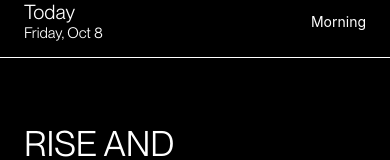
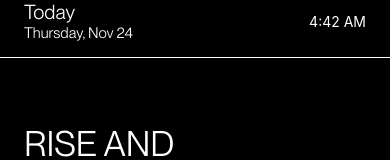
Before and after one commit to MyoThuKha/ToDo-app, a React Native app: screen /home in a window 390 px wide. Shown: the top 160 px of the page. Built offline with nearby package versions, Linux system fonts and the light colour scheme.

Commit message:
added time

```diff
--- a/package.json
+++ b/package.json
@@ -3,7 +3,7 @@
   "version": "1.0.0",
   "main": "node_modules/expo/AppEntry.js",
   "scripts": {
-    "start": "expo start --tunnel",
+    "start": "npx expo start --tunnel",
     "android": "expo start --android",
     "ios": "expo start --ios",
     "web": "expo start --web"
@@ -17,6 +17,7 @@
     "expo-font": "~11.0.1",
     "expo-splash-screen": "~0.17.5",
     "expo-status-bar": "~1.4.2",
+    "moment": "^2.29.4",
     "react": "18.1.0",
     "react-dom": "18.1.0",
     "react-native": "0.70.5",
--- a/pages/home.tsx
+++ b/pages/home.tsx
@@ -7,12 +7,20 @@ import { useState } from "react";
 import { useSelector } from "react-redux";
 import Greet from "../components/greet";
 import CreateTask from "../components/create";
+import moment from "moment";
 
 // return "#f2eee9";
 
 const Home = () => {
   const foreground: string = useSelector((state: any) => state.user.foreground);
   const background: string = useSelector((state: any) => state.user.background);
+  const date = new Date();
+
+  const [day, month, dateOfMonth] = [
+    moment().format("dddd"),
+    moment().format("MMM"),
+    date.getDate(),
+  ];
 
   const [createMode, setCreateMode] = useState(false);
   const handleCreate = () => setCreateMode(true);
@@ -30,11 +38,12 @@ const Home = () => {
             <Text
               style={[globalStyle.display, styles.date, { color: foreground }]}
             >
-              Friday, Oct 8
+              {/* Friday, Oct 8 */}
+              {day + ", " + month + " " + dateOfMonth}
             </Text>
           </View>
           {/* <View style={styles.profile}></View> */}
-          {<Text style={{ color: foreground }}>Morning</Text>}
+          {<Text style={{ color: foreground }}>{moment().format("LT")}</Text>}
         </View>
       </TouchableWithoutFeedback>
       {!createMode && <Greet create={handleCreate} />}
```
Also changed, not shown: 1 other file (tests, documents, lock files or other folders).
